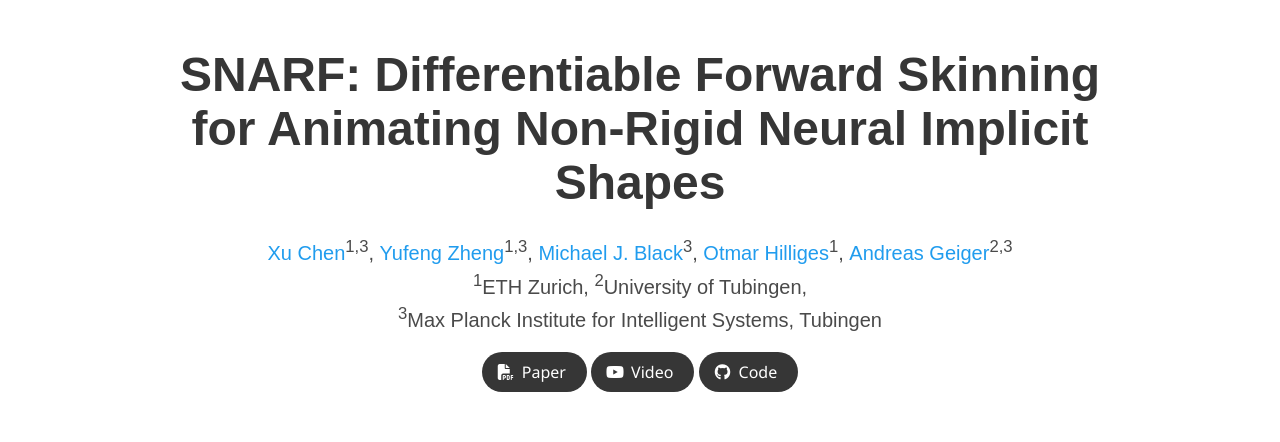
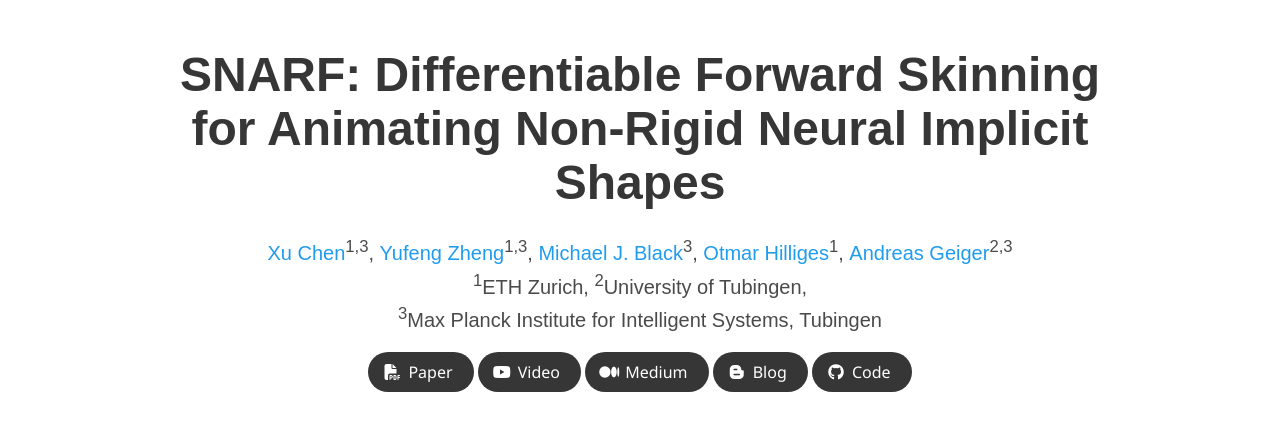
Before and after one commit to xuchen-ethz/snarf, a plain HTML site: page index.html in a window 1280 px wide. Shown: the top 442 px of the page. Drawn offline with nearby package versions, Linux system fonts and the light colour scheme; some icons are missing; a web font is replaced by a local one.

Commit message:
add blog links

```diff
--- a/index.html
+++ b/index.html
@@ -80,6 +80,26 @@
                       <i class="fab fa-youtube"></i>
                   </span>
                   <span>Video</span>
+                </a>
+              </span>
+              <!-- Medium Link. -->
+              <span class="link-block">
+                <a href="https://eth-ait.medium.com/animate-implicit-shapes-with-forward-skinning-c7ebbf355694"
+                    class="external-link button is-normal is-rounded is-dark">
+                  <span class="icon">
+                      <i class="fab fa-medium-m"></i>
+                  </span>
+                  <span>Medium</span>
+                </a>
+              </span>
+              <!-- Blog Link. -->
+              <span class="link-block">
+                <a href="https://autonomousvision.github.io/snarf/"
+                    class="external-link button is-normal is-rounded is-dark">
+                  <span class="icon">
+                      <i class="fab fa-blogger-b"></i>
+                  </span>
+                  <span>Blog</span>
                 </a>
               </span>
               <!-- Code Link. -->
```
